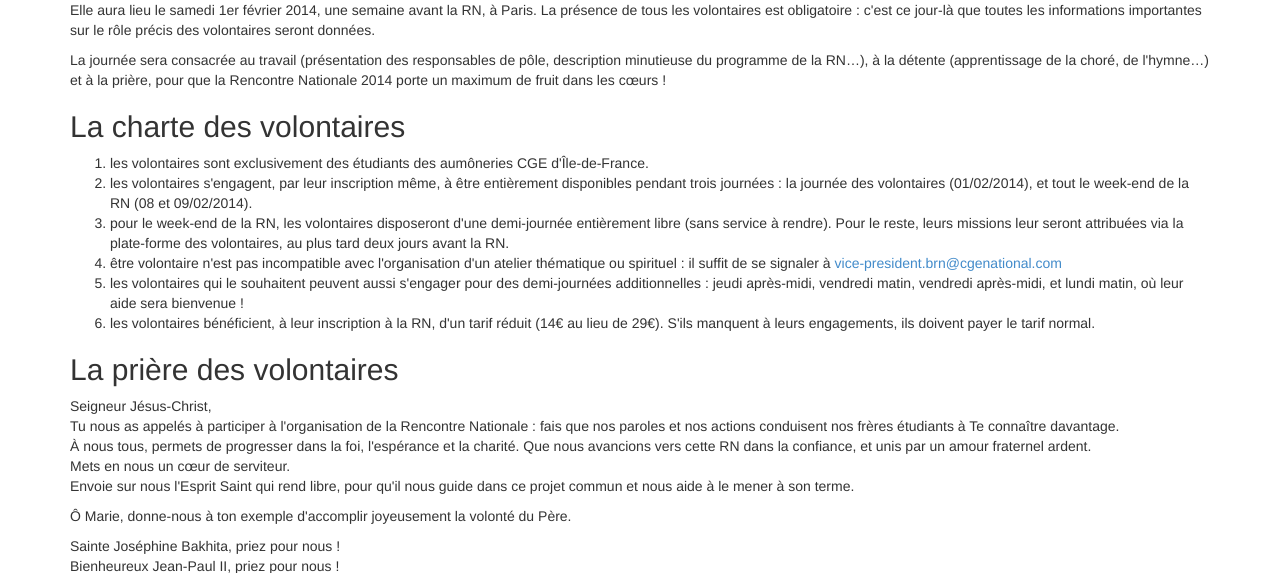
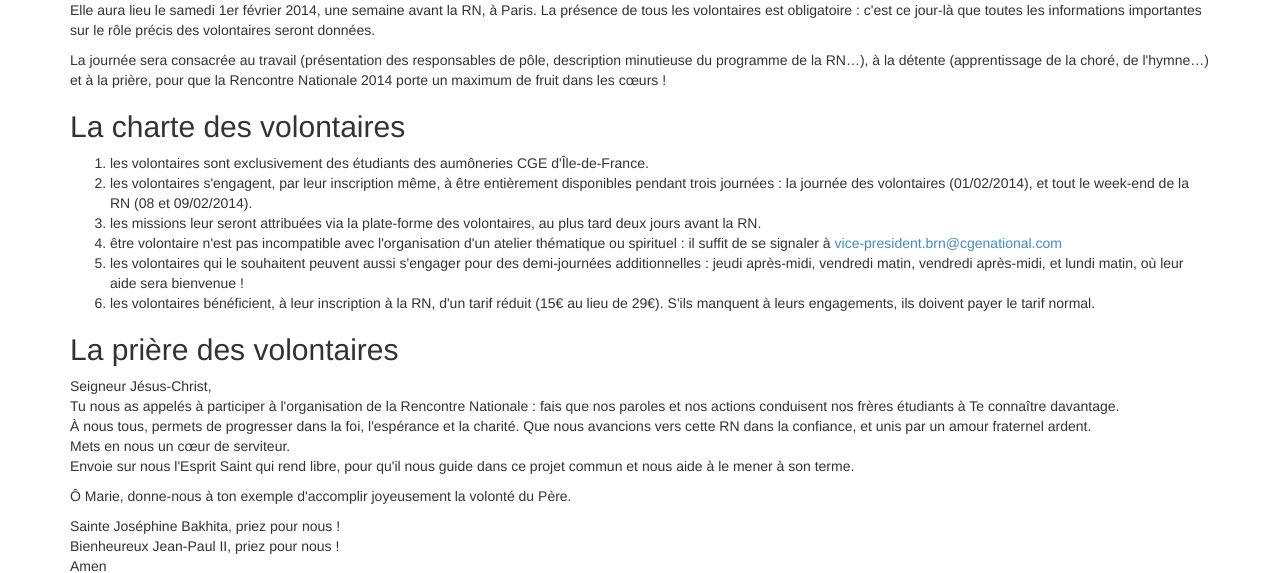
Before and after one commit to brunal/rn, a Python web app: template templates/index.html in a window 1280 px wide. Shown: the part 275-848 px from the top of the page. Run offline with Jinja, Linux system fonts and the light colour scheme; the template is opened without the code that fills it, so the values that code supplies are empty.

Commit message:
Index: fix informations
- reduction amount
- guaranteed free time

```diff
--- a/templates/index.html
+++ b/templates/index.html
@@ -15,10 +15,10 @@
 <ol>
     <li>les volontaires sont exclusivement des étudiants des aumôneries CGE d'Île-de-France.</li>
     <li>les volontaires s'engagent, par leur inscription même, à être entièrement disponibles pendant trois journées : la journée des volontaires (01/02/2014), et tout le week-end de la RN (08 et 09/02/2014).</li>
-    <li>pour le week-end de la RN, les volontaires disposeront d'une demi-journée entièrement libre (sans service à rendre). Pour le reste, leurs missions leur seront attribuées via la plate-forme des volontaires, au plus tard deux jours avant la RN.</li>
+    <li>les missions leur seront attribuées via la plate-forme des volontaires, au plus tard deux jours avant la RN.</li>
     <li>être volontaire n'est pas incompatible avec l'organisation d'un atelier thématique ou spirituel : il suffit de se signaler à <a href="mailto:vice-president.brn@cgenational.com">vice-president.brn@cgenational.com</a></li>
     <li>les volontaires qui le souhaitent peuvent aussi s'engager pour des demi-journées additionnelles : jeudi après-midi, vendredi matin, vendredi après-midi, et lundi matin, où leur aide sera bienvenue !</li>
-    <li>les volontaires bénéficient, à leur inscription à la RN, d'un tarif réduit (14€ au lieu de 29€). S'ils manquent à leurs engagements, ils doivent payer le tarif normal.</li>
+    <li>les volontaires bénéficient, à leur inscription à la RN, d'un tarif réduit (15€ au lieu de 29€). S'ils manquent à leurs engagements, ils doivent payer le tarif normal.</li>
 </ol>
 
     <h2 id="priere">La prière des volontaires</h2>
```
